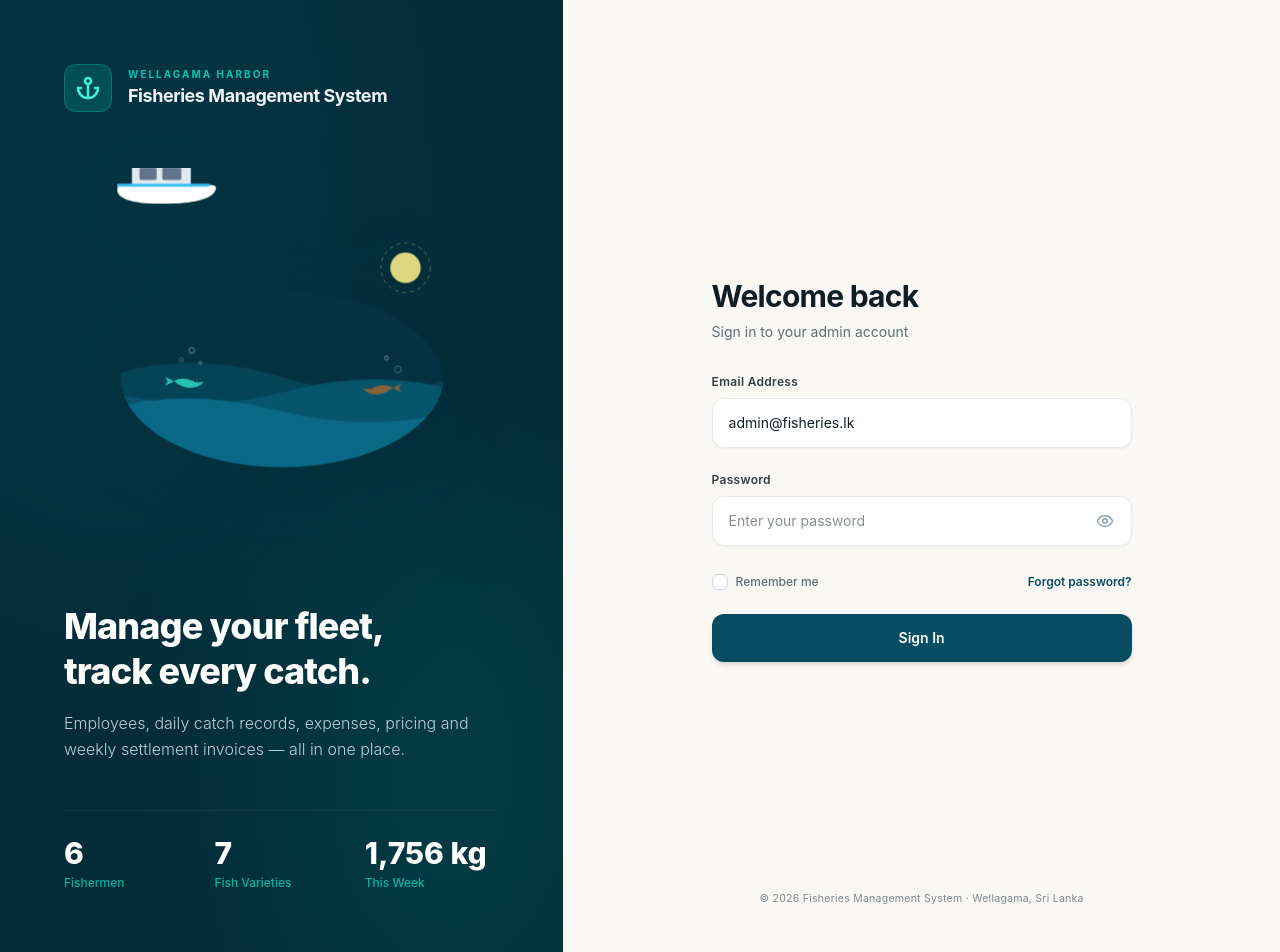
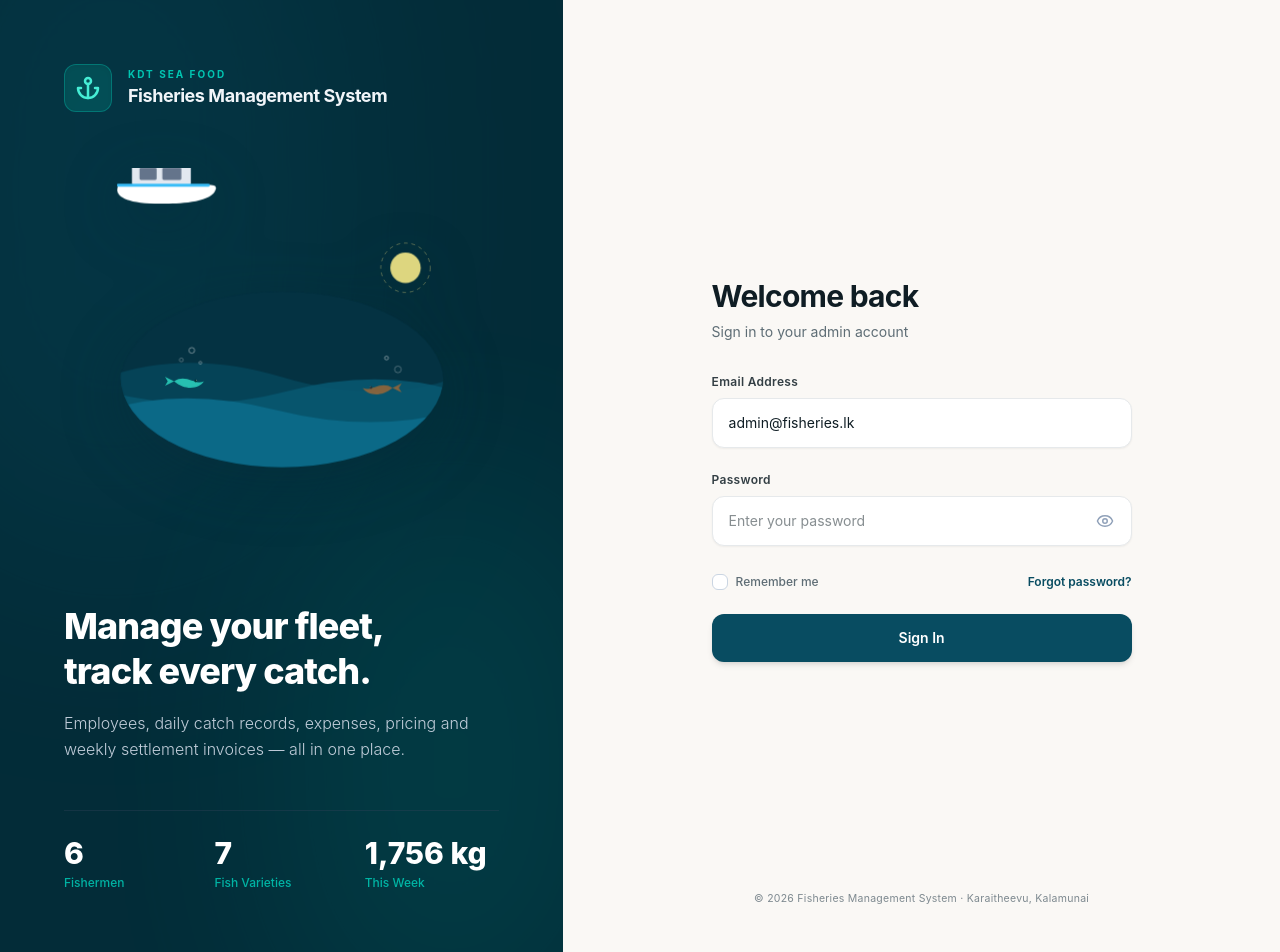
Before and after one commit to Mogith-Code/Fisher_Employee, a React (Vite) app in the folder Employee_Management/: page / in a window 1280 px wide. Shown: the top 952 px of the page. Built offline with nearby package versions, Linux system fonts and the light colour scheme.

Commit message:
name changed

```diff
--- a/Employee_Management/src/App.jsx
+++ b/Employee_Management/src/App.jsx
@@ -25,7 +25,7 @@ function App() {
         <div className="space-y-2">
           <h2 className="text-2.5xl font-bold tracking-tight text-brand-dark font-display">Authenticated</h2>
           <p className="text-brand-gray text-sm">
-            Welcome to Wellagama Harbor Fisheries Management System dashboard.
+            Welcome to KDT SEA FOOD Fisheries Management System dashboard.
           </p>
         </div>
         <div className="bg-brand-ivory p-4 rounded-xl text-left border border-slate-200/50">
--- a/Employee_Management/src/Pages/Landing.jsx
+++ b/Employee_Management/src/Pages/Landing.jsx
@@ -151,7 +151,7 @@ export default function Landing({ onLoginSuccess }) {
           </div>
           <div>
             <p className="text-[10px] tracking-[0.2em] font-bold text-teal-400/90 uppercase">
-              Wellagama Harbor
+              KDT SEA FOOD
             </p>
             <h2 className="text-lg font-bold tracking-tight text-slate-100 font-display">
               Fisheries Management System
@@ -326,7 +326,7 @@ export default function Landing({ onLoginSuccess }) {
         {/* Footer */}
         <div className="w-full max-w-[420px] mx-auto text-center mt-12 lg:mt-0">
           <p className="text-[10.5px] tracking-wide text-brand-gray/80">
-            © 2026 Fisheries Management System · Wellagama, Sri Lanka
+            © 2026 Fisheries Management System · Karaitheevu, Kalamunai
           </p>
         </div>
       </section>
```
